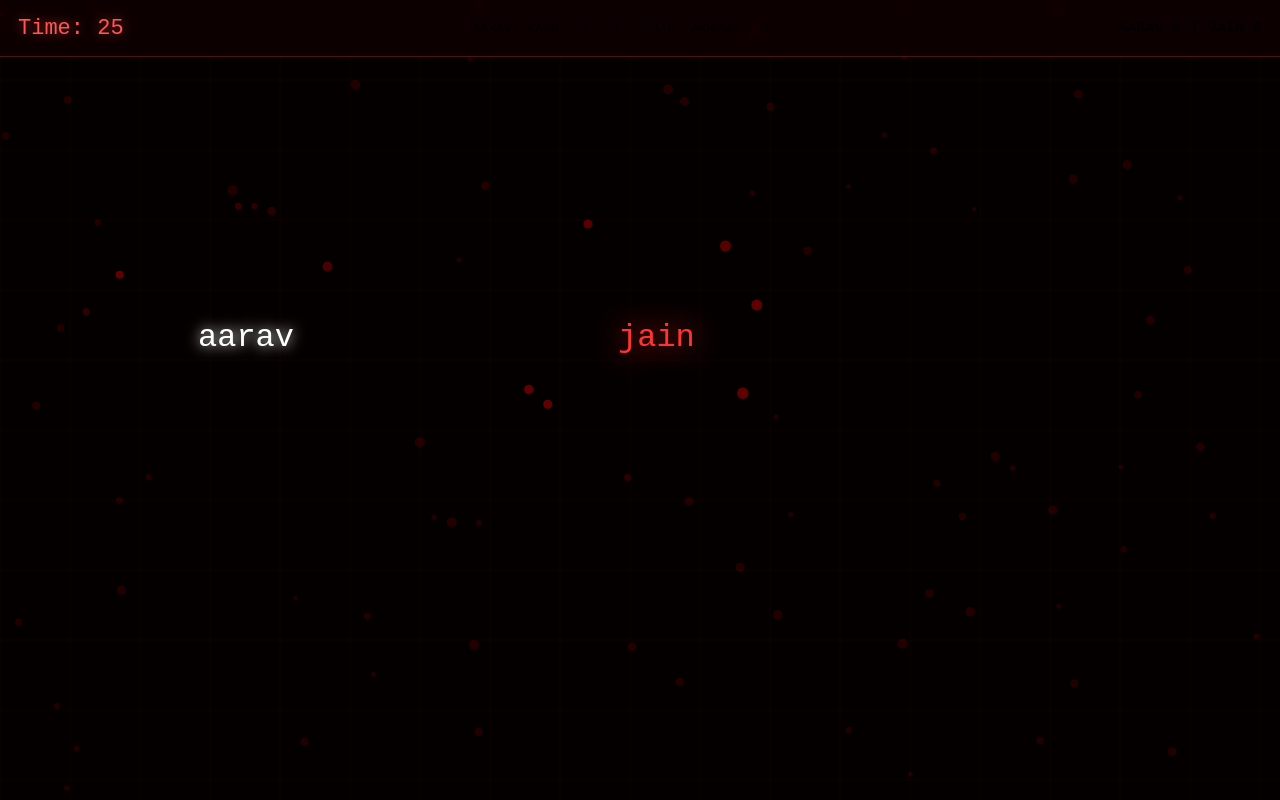
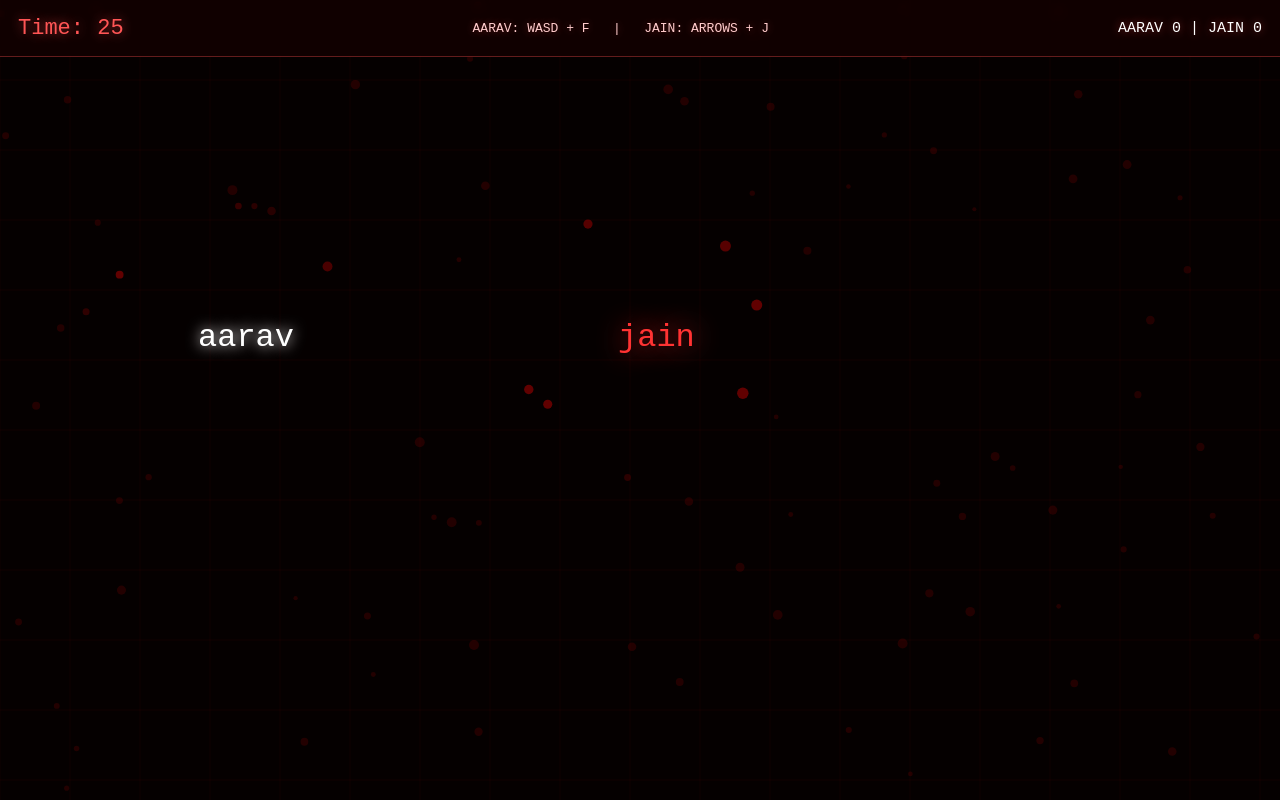
Before and after one commit to zermacia/aaravjain, a plain HTML site: page index.html in a window 1280 px wide. Drawn offline with Linux system fonts and the light colour scheme; a web font is replaced by a local one.

Commit message:
Refactor index.html with style and game logic updates
Updated styles and game logic for improved gameplay experience.

```diff
--- a/index.html
+++ b/index.html
@@ -1,3 +1,4 @@
+<!DOCTYPE html>
 <html>
 <head>
 <meta charset="UTF-8">
@@ -20,13 +21,32 @@ canvas{display:block}
   align-items:center;
   justify-content:space-between;
   padding:0 18px;
-  background:rgba(20,0,0,0.55);
-  border-bottom:1px solid rgba(255,80,80,0.25);
+  background:rgba(20,0,0,0.75);
+  border-bottom:1px solid rgba(255,80,80,0.35);
   backdrop-filter:blur(6px);
+  z-index:10;
 }
-#timer{ font-size:22px; color:#ff5555; text-shadow:0 0 12px rgba(255,80,80,.6); }
-#controls{ font-size:13px; opacity:.75; text-align:center; }
-#score{ font-size:15px; opacity:.9; }
+
+#timer{
+  font-size:22px;
+  color:#ff5555;
+  text-shadow:0 0 12px rgba(255,80,80,.6);
+}
+
+#controls{
+  font-size:13px;
+  opacity:1;
+  color:#ffcccc;
+  text-shadow:0 0 8px rgba(255,80,80,.4);
+  text-align:center;
+}
+
+#score{
+  font-size:15px;
+  opacity:1;
+  color:#ffffff;
+  text-shadow:0 0 10px rgba(255,80,80,.5);
+}
 
 #winner{
   position:fixed;
@@ -56,11 +76,13 @@ canvas{display:block}
 </style>
 </head>
 <body>
+
 <div id="header">
   <div id="timer"></div>
   <div id="controls">AARAV: WASD + F &nbsp; | &nbsp; JAIN: ARROWS + J</div>
   <div id="score"></div>
 </div>
+
 <div id="winner"></div>
 <button id="restart">RESTART</button>
 <canvas id="c"></canvas>
@@ -204,7 +226,6 @@ function updateBullets(t){
     }
     if(b.x<0||b.y<80||b.x>c.width||b.y>c.height){ bullets.splice(i,1); continue; }
 
-    // energy ball
     let grad = ctx.createRadialGradient(b.x,b.y,0,b.x,b.y,6);
     grad.addColorStop(0,"#ffffff");
     grad.addColorStop(0.4,"#ff9999");
@@ -227,7 +248,6 @@ function updateTimer(t){
     scores[w.name]++;
     winner.textContent=w.name.toUpperCase()+" WINS";
     restart.style.display="block";
-    // generate multiple win texts
     winTexts=[];
     for(let i=0;i<12;i++){
       winTexts.push({
@@ -271,7 +291,13 @@ function drawRGBText(text,x,y){
   ctx.fillStyle="rgba(0,200,255,0.6)"; ctx.fillText(text,x-22-2,y+6);
 }
 
-function drawScreenRGB(t){ if(t>glitchUntil) return; ctx.globalAlpha=0.06; ctx.drawImage(c,2,0); ctx.drawImage(c,-2,0); ctx.globalAlpha=1; }
+function drawScreenRGB(t){
+  if(t>glitchUntil) return;
+  ctx.globalAlpha=0.06;
+  ctx.drawImage(c,2,0);
+  ctx.drawImage(c,-2,0);
+  ctx.globalAlpha=1;
+}
 
 /* ---------- WIN TEXTS ---------- */
 function drawWinTexts(t){
@@ -299,7 +325,9 @@ function drawParticles(){
     p.x+=(p.bx-p.x)*0.01; p.y+=(p.by-p.y)*0.01;
     const glow=Math.min(1,Math.hypot(p.vx,p.vy)*2);
     ctx.fillStyle=`rgba(255,0,0,${0.12+glow*0.25})`;
-    ctx.beginPath(); ctx.arc(p.x,p.y,p.r+glow*1.5,0,Math.PI*2); ctx.fill();
+    ctx.beginPath();
+    ctx.arc(p.x,p.y,p.r+glow*1.5,0,Math.PI*2);
+    ctx.fill();
   }
 }
 
```
